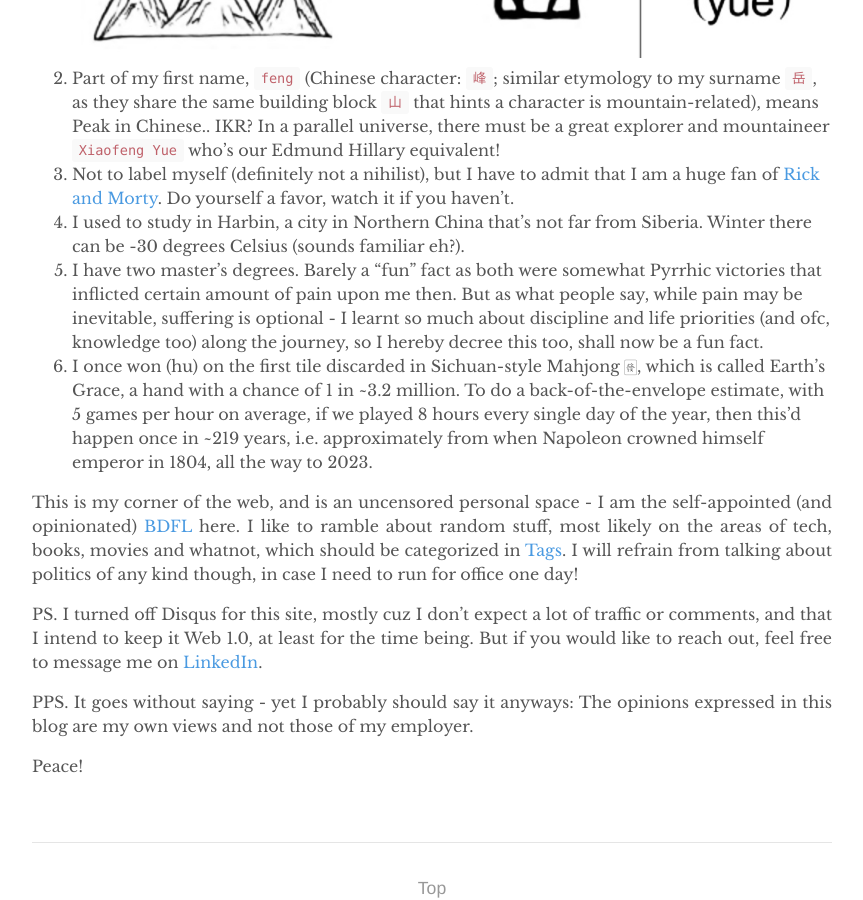
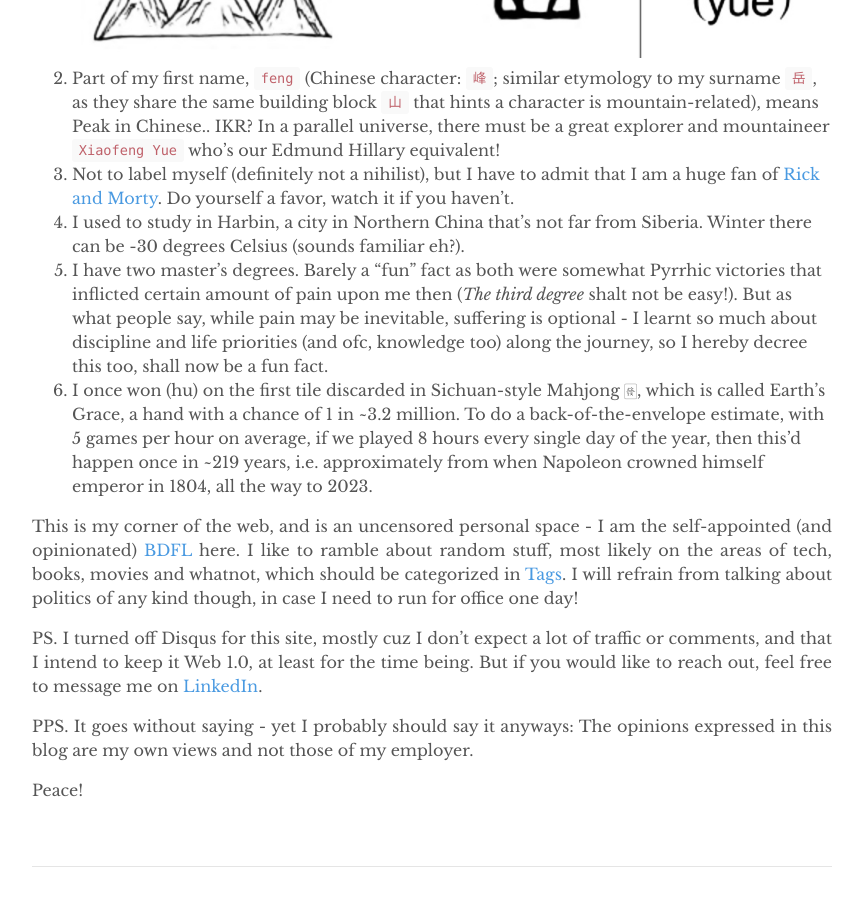
Before and after one commit to yuexiaofeng/yuexiaofeng.github.io, a Jekyll site: the page built from about.md, in a window 1280 px wide and 900 px high, scrolled down 966 px. Shown: the whole window, without its empty margins (208-1071 px from the left). Built offline with Jekyll 4.4.1, drawn with Linux system fonts in a browser that asks for light colours.

Commit message:
updated about with the third degree ref

```diff
--- a/about.md
+++ b/about.md
@@ -19,7 +19,7 @@ Some fun facts about myself:
 2. Part of my first name, `feng` (Chinese character: `峰`; similar etymology to my surname `岳`, as they share the same building block `山` that hints a character is mountain-related), means Peak in Chinese.. IKR? In a parallel universe, there must be a great explorer and mountaineer `Xiaofeng Yue` who's our Edmund Hillary equivalent!
 3. Not to label myself (definitely not a nihilist), but I have to admit that I am a huge fan of [Rick and Morty](https://www.imdb.com/title/tt2861424/){:target="_blank"}. Do yourself a favor, watch it if you haven't.
 4. I used to study in Harbin, a city in Northern China that's not far from Siberia. Winter there can be -30 degrees Celsius (sounds familiar eh?).
-5. I have two master's degrees. Barely a "fun" fact as both were somewhat Pyrrhic victories that inflicted certain amount of pain upon me then. But as what people say, while pain may be inevitable, suffering is optional - I learnt so much about discipline and life priorities (and ofc, knowledge too) along the journey, so I hereby decree this too, shall now be a fun fact.
+5. I have two master's degrees. Barely a "fun" fact as both were somewhat Pyrrhic victories that inflicted certain amount of pain upon me then (*The third degree* shalt not be easy!). But as what people say, while pain may be inevitable, suffering is optional - I learnt so much about discipline and life priorities (and ofc, knowledge too) along the journey, so I hereby decree this too, shall now be a fun fact.
 6. I once won (hu) on the first tile discarded in Sichuan-style Mahjong 🀅, which is called Earth's Grace, a hand with a chance of 1 in ~3.2 million. To do a back-of-the-envelope estimate, with 5 games per hour on average, if we played 8 hours every single day of the year, then this’d happen once in ~219 years, i.e. approximately from when Napoleon crowned himself emperor in 1804, all the way to 2023.
 
 This is my corner of the web, and is an uncensored personal space - I am the self-appointed (and opinionated) [BDFL](https://en.wikipedia.org/wiki/Benevolent_dictator_for_life){:target="_blank"} here. I like to ramble about random stuff, most likely on the areas of tech, books, movies and whatnot, which should be categorized in <a href="/tags">Tags</a>. I will refrain from talking about politics of any kind though, in case I need to run for office one day!
```
